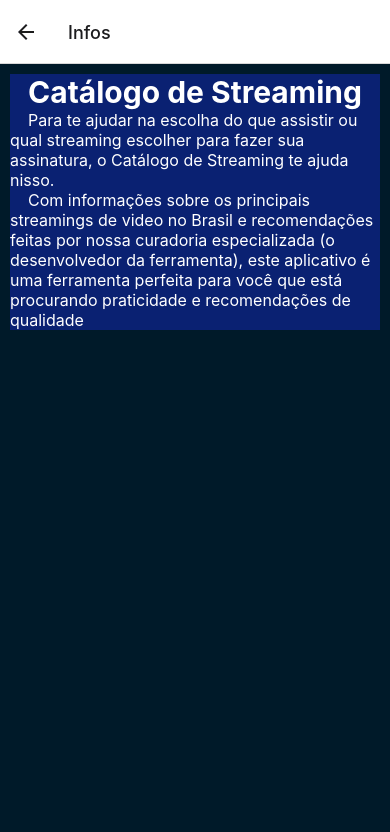
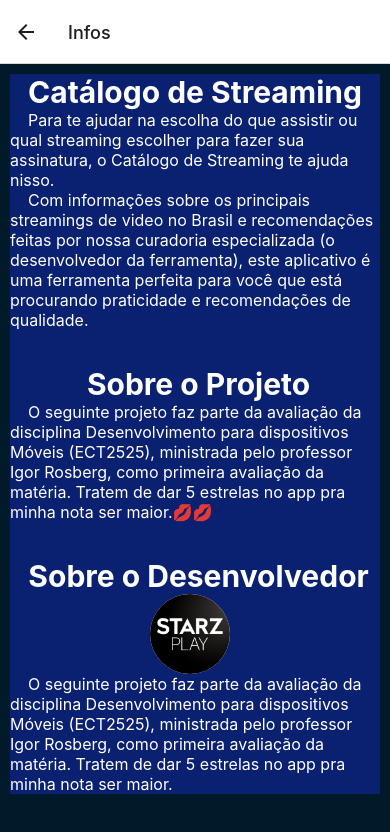
Before and after one commit to brunoo85/projeto_1.0, a React Native app: screen /Infos in a window 390 px wide. Shown: the top 832 px of the page. Built offline with nearby package versions, Linux system fonts and the light colour scheme.

Commit message:
atualizando

```diff
--- a/components/InfoDev.js
+++ b/components/InfoDev.js
@@ -7,12 +7,19 @@ export default function InfoDev(){
     return(
         <View style={styles.inicio}>
             <View style={styles.bloco}>
-            <Text style={styles.Texto1}>Catálogo de Streaming</Text>
-            <Text style={styles.Texto2}>    Para te ajudar na escolha do que assistir ou qual streaming
+              <Text style={styles.Texto1}>Catálogo de Streaming</Text>
+              <Text style={styles.Texto2}>    Para te ajudar na escolha do que assistir ou qual streaming
             escolher para fazer sua assinatura, o Catálogo de Streaming te ajuda nisso. </Text>
-            <Text style={styles.Texto2}>    Com informações sobre os principais streamings de
+              <Text style={styles.Texto2}>    Com informações sobre os principais streamings de
             video no Brasil e recomendações feitas por nossa curadoria especializada (o desenvolvedor da ferramenta), este
-            aplicativo é uma ferramenta perfeita para você que está procurando praticidade e recomendações de qualidade</Text>
+            aplicativo é uma ferramenta perfeita para você que está procurando praticidade e recomendações de qualidade.</Text>
+              <Text style={styles.Texto1}>{'\n'} Sobre o Projeto</Text>
+              <Text style={styles.Texto2}>    O seguinte projeto faz parte da avaliação da disciplina Desenvolvimento para dispositivos Móveis (ECT2525),
+            ministrada pelo professor Igor Rosberg, como primeira avaliação da matéria. Tratem de dar 5 estrelas no app pra minha nota ser maior.💋💋 </Text>
+             <Text style={styles.Texto1}>{'\n'} Sobre o Desenvolvedor</Text>
+              <Image style={styles.imgConfig} source={require('../assets/imagens/starz.png')}/>
+              <Text style={styles.Texto2}>    O seguinte projeto faz parte da avaliação da disciplina Desenvolvimento para dispositivos Móveis (ECT2525),
+            ministrada pelo professor Igor Rosberg, como primeira avaliação da matéria. Tratem de dar 5 estrelas no app pra minha nota ser maior. </Text>
             </View>
         </View>
     );
```
